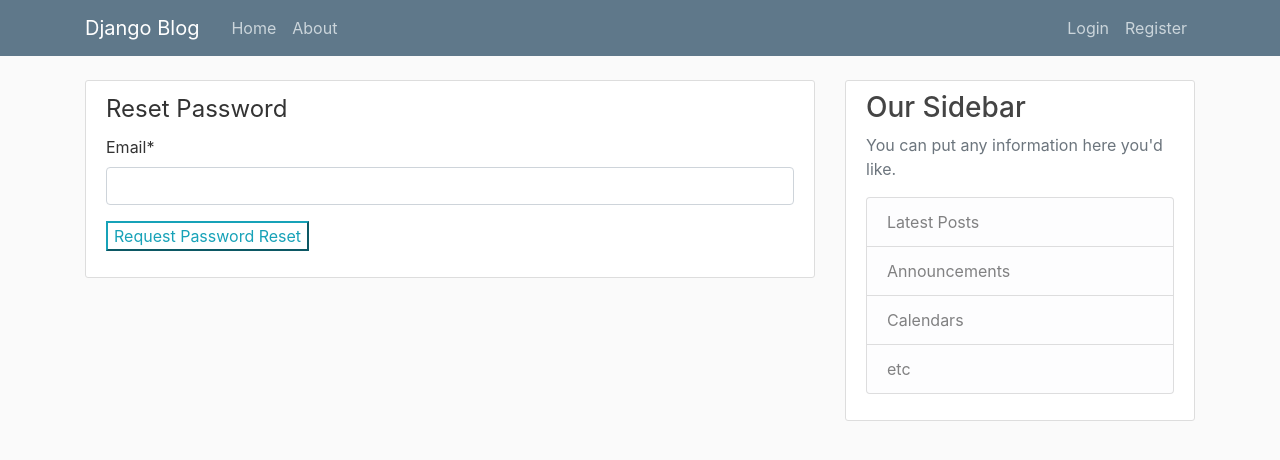
After one commit to MichaelDaebelliehn/website-repo, a Django app: page /password-reset/ in a window 1280 px wide. The commit adds this page. Shown: the top 460 px of the page. Run offline with Django 3.2, Linux system fonts and the light colour scheme; some libraries are stand-ins or nearby versions.

Commit message:
user done

```diff
--- a/django_project/django_project/urls.py
+++ b/django_project/django_project/urls.py
@@ -26,6 +26,10 @@ urlpatterns = [
     path('profile/', user_views.profile, name='profile'),
     path('login/', auth_views.LoginView.as_view(template_name = 'users/login.html'), name='login'),
     path('logout/', auth_views.LogoutView.as_view(template_name = 'users/logout.html'), name='logout'),
+    path('password-reset/', auth_views.PasswordResetView.as_view(template_name = 'users/password_reset.html'), name='password_reset'),
+    path('password-reset/done', auth_views.PasswordResetDoneView.as_view(template_name = 'users/password_reset_done.html'), name='password_reset_done'),
+    path('password-reset-confirm/<uidb64>/<token>/', auth_views.PasswordResetConfirmView.as_view(template_name = 'users/password_reset_confirm.html'), name='password_reset_confirm'),
+    path('password-reset-complete/', auth_views.PasswordResetCompleteView.as_view(template_name = 'users/password_reset_complete.html'), name='password_reset_complete'),
     path('', include('blog.urls')),
 
 ]
--- a/django_project/users/templates/users/login.html
+++ b/django_project/users/templates/users/login.html
@@ -10,6 +10,9 @@
             </fieldset>
             <div class='form-group'>
                 <button class='btn-outline-info' type='submit'>Login</button>
+                <small class="text-muted ml-2">
+                    <a href="{% url 'password_reset' %}">Forgot Password?</a>
+                </small>
             </div>
         </form>
         <div class='border-top pt-3'>
--- /dev/null
+++ b/django_project/users/templates/users/password_reset.html
@@ -0,0 +1,16 @@
+{% extends 'blog/base.html' %}
+{% load crispy_forms_tags %}
+{% block content %}
+    <div class='content-section'>
+        <form method='POST'>
+            {% csrf_token %}
+            <fieldset class='form.group'>
+                <legend class-'border-bottom mb-4'>Reset Password</legend>
+                {{ form|crispy }}
+            </fieldset>
+            <div class='form-group'>
+                <button class='btn-outline-info' type='submit'>Request Password Reset</button>
+            </div>
+        </form>
+    </div>
+{% endblock content %}
--- /dev/null
+++ b/django_project/users/templates/users/password_reset_done.html
@@ -0,0 +1,6 @@
+{% extends 'blog/base.html' %}
+{% block content %}
+    <div class="alert alert-info">
+        An email has been sent with instructions to reset your password.
+    </div>>
+{% endblock content %}
```
Also changed, not shown: django_project/django_project/settings.py (+7 -0 lines), django_project/users/templates/users/password_reset_complete.html (added, +7 -0 lines), django_project/users/templates/users/password_reset_confirm.html (added, +16 -0 lines), django_project/db.sqlite3.
